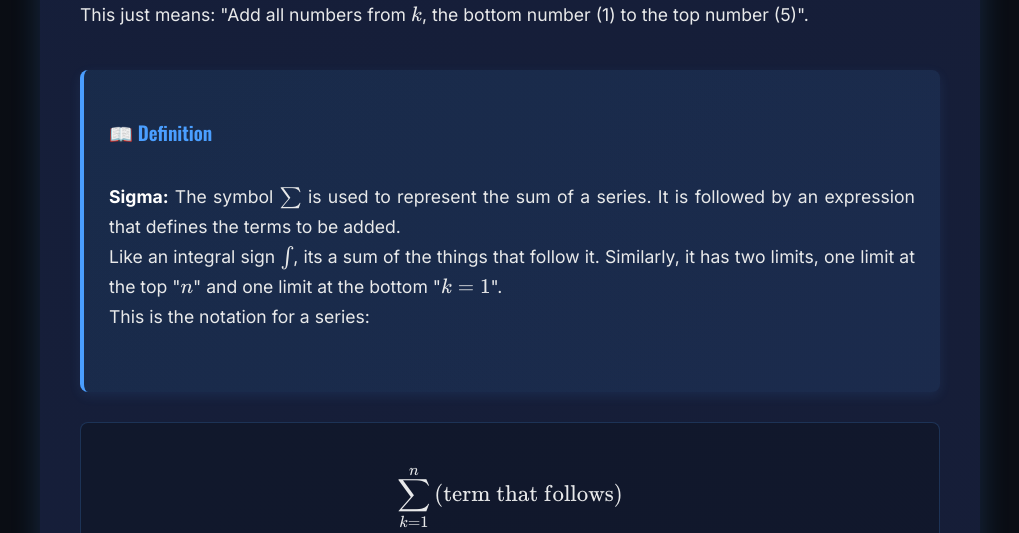
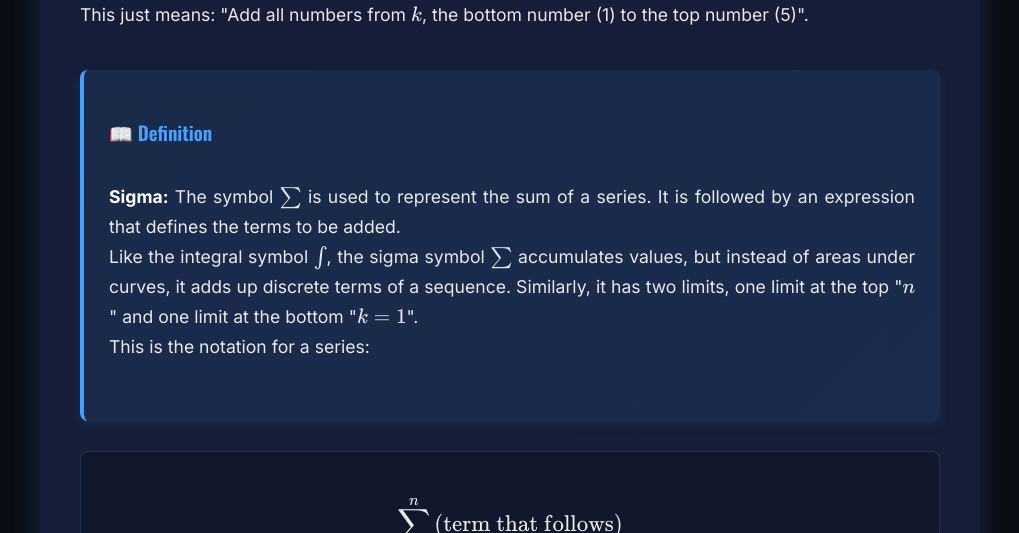
Before and after one commit to h-kakar11/math-tutorial-website, a Flask app: page /SeriesBasics in a window 1280 px wide. Shown: the part 2067-2600 px from the top of the page, without its empty margins (130-1149 px from the left). Run offline with Flask 3, Linux system fonts and the light colour scheme.

Commit message:
fixed some incorrect logic and irregularities

```diff
--- a/templates/SeriesCP1/SeriesBasics.html
+++ b/templates/SeriesCP1/SeriesBasics.html
@@ -106,7 +106,7 @@
         <h4 class="box-title">📖 Definition</h4>
         <p class="lesson-text">
           <strong>Sigma:</strong> The symbol $\sum$ is used to represent the sum of a series. It is followed by an expression that defines the terms to be added.
-          <br> Like an integral sign $\int$, its a sum of the things that follow it. Similarly, it has two limits, one limit at the top "$n$" and one limit at the bottom "$k=1$".
+          <br> Like the integral symbol $\int$, the sigma symbol $\sum$ accumulates values, but instead of areas under curves, it adds up discrete terms of a sequence. Similarly, it has two limits, one limit at the top "$n$" and one limit at the bottom "$k=1$".
           <br> This is the notation for a series:
         </p>
       </div>
@@ -117,9 +117,10 @@
 
       <h3 class="subsection-heading">Sums of constant terms:</h3>
       <p class="lesson-text">
-        The sum of a constant term (in the below instance is five) is just the constant + the number of terms.
+        The sum of a constant term (in the below instance is five) is just the constant $\times$ the number of terms.
         <br> For example, the sum of: $$\sum^{10}_{k=1} 5$$ is simply $$5 + 5 + 5 + 5 + 5 + 5 ... \text{ten times} = 50.$$
         <br> The formula for this is: $$\sum^{n}_{k=1} \gamma = \gamma \times n$$ where $\gamma$ (gamma) is the constant, and $n$ is the number of terms.
+        <br> Note: $\sum_{k=1}^{n} 1 = n$ because we're adding 1 repeated $n$ times.
     </p>
 
       <div class="tip-box">
@@ -138,6 +139,7 @@
              <br> So: $$1500 + 100 = 1600$$
             </p>
           </div>
+        </details>
       </div>
 
 
@@ -180,7 +182,7 @@
         <br> Since this series is small, (limit is 4) we can just write it out fully. for longer series, theres a better method:
         <br> We can split the summation into two separate summations, similarly to the previous example:
         $$\sum^{4}_{k=1} (2k - 1) = \sum^{4}_{k=1} 2k - \sum^{4}_{k=1} 1$$
-        <br> To take it further, we can factor 2 out of the first summation:
+        <br> To take it further, since 2 is a constant, we can pull it outside the summation using linearity:
         $$\sum^{4}_{k=1} (2k - 1) = 2\sum^{4}_{k=1} k - \sum^{4}_{k=1} 1$$
         <br> Now, we can substitute the formulas we know:
         $$2\sum^{4}_{k=1} k - \sum^{4}_{k=1} 1 \quad = \quad 2\left(\frac{4(4+1)}{2}\right) - (1 \times 4)$$
@@ -204,7 +206,8 @@
 
           <div class="step">
             <div class="step-number">Step 1:</div>
-            <p class="lesson-text">Notice it doesn't start at 1? Lets first split it into more two and subtract the part we dont want.</p>
+            <p class="lesson-text">Notice it doesn't start at 1? Let's first split it into two and subtract the part we don't want.</p>
+            <p class="lesson-text">Since we want $r = 5$ to $r = 2N-1$, we can find $r = 1$ to $r = 2N-1$ and subtract $r = 1$ to $r = 4$ (which gives us $r = 5$ onwards).</p>
             <div class="math-display">
               $$\sum^{2N -1}_{r = 5} r \quad \text{ Can be written as} \rightarrow \quad \sum^{2N -1}_{r = 1} r - \sum^{4}_{r = 1} r$$
             </div>
@@ -230,17 +233,17 @@
             <div class="math-display">
             $$\text{So, we have:}$$
             $$\text{First part - Second part} = \boxed{(2N^2 - N) - 10} \rightarrow \text{proved.}$$
+            </div>
           </div>
         </div>
       </div>
- </div>
     </section>
 
     <!-- Common Mistakes Section -->
     <section class="lesson-section">
       <h2 class="section-heading">⚠️ Common Mistakes</h2>
       <div class="warning-box">
-        <h4 class="box-title">🚫 Mistake 1: Mistake 2: Forgetting to split Summations into two or more</h4>
+        <h4 class="box-title">🚫 Mistake 1: Forgetting to split Summations into two or more</h4>
         <p class="lesson-text">
         Splitting the summation is really handy and makes it much easier. If you have a complex summation, try breaking it down into smaller parts.
         </p>
@@ -267,7 +270,7 @@
         <h4 class="box-title">🎯 Practice Questions</h4>
         <p class="lesson-text">
             (A) Evaluate: $$\sum^{4}_{k = 1} (3k + 2)$$
-            <br>(B) Evaluate $$\sum^{40}_{21} r$$
+            <br>(B) Evaluate $$\sum_{r=21}^{40} r$$
             <br>(C) Find n given that $$\sum^{n}_{k=1} k = 528$$
             <br>(D) Show that $$\sum^{n}_{r=1} (7r - 4) = \frac{1}{2}n(7n-1)$$
         </p>
@@ -279,12 +282,12 @@
           <div style="margin-top: 15px; padding-top: 15px; border-top: 1px solid rgba(74, 158, 255, 0.2);">
             <p class="lesson-text">
                 (A) $$\sum^{4}_{k = 1} (3k + 2) = \sum^{4}_{k = 1} 3k + \sum^{4}_{k = 1} 2 = 3\sum^{4}_{k = 1} k + 2 \times 4 = 3(10) + 8 = \boxed{38}$$
-                <br>(B) $$\sum^{40}_{21} r = \sum^{40}_{1} r - \sum^{20}_{1} r = \frac{40(40+1)}{2} - \frac{20(20+1)}{2} = 820 - 210 = \boxed{610}$$
+                <br>(B) $$\sum_{r=21}^{40} r = \sum_{r=1}^{40} r - \sum_{r=1}^{20} r = \frac{40(40+1)}{2} - \frac{20(20+1)}{2} = 820 - 210 = \boxed{610}$$
                 <br>(C) $$\sum^{n}_{k=1} k = \frac{n(n+1)}{2} = 528 \Rightarrow n(n+1) = 1056 \Rightarrow n^2 + n - 1056 = 0$$
                 $$\text{Using the quadratic formula: } n = \frac{-1 \pm \sqrt{1 + 4 \times 1056}}{2} = \frac{-1 \pm \sqrt{4225}}{2} = \frac{-1 \pm 65}{2}$$
                 $$\text{So, } n = \frac{64}{2} = \boxed{32} \text{ (since n must be positive)}$$
-                <br>(D) $$\sum^{n}_{r=1} (7r - 4) = 7\sum^{n}_{r=1} r - 4\sum^{n}_{r=1} 1 = 7\left(\frac{n(n+1)}{2}\right) - 4n = \frac{7n(n+1)}{2} - 4n$$
-                $$= \frac{7n^2 + 7n - 8n}{2} = \frac{7n^2 - n}{2} = \boxed{\frac{1}{2}n(7n-1)}$$
+                <br>(D) $$\sum^{n}_{r=1} (7r - 4) = 7\sum^{n}_{r=1} r - 4\sum^{n}_{r=1} 1 = 7\left(\frac{n(n+1)}{2}\right) - 4n$$
+                $$= \frac{7n(n+1)}{2} - \frac{8n}{2} = \frac{7n^2 + 7n - 8n}{2} = \frac{7n^2 - n}{2} = \boxed{\frac{1}{2}n(7n-1)}$$
                 $$\text{Thus, proved.}$$
             </p>
           </div>
@@ -398,7 +401,7 @@
           </div>
         </details>
       </div>
-    </section>
+
 
     <!-- Summary Section -->
     <section id="summary" class="lesson-section">
@@ -407,7 +410,7 @@
       <div class="definition-box">
         <h4 class="box-title">🎯 Key Takeaways</h4>
         <ul class="lesson-text">
-          <li>Summationsn are written with sigma: $\sum$</li>
+          <li>Summations are written with sigma: $\sum$</li>
           <li>We can break them down simpler </li>
           <li>We can factor out constants from the summation and find special terms.</li>
         </ul>
@@ -419,7 +422,7 @@
             I suggest now learning square series - where we have $\sum^{n}_{k=1} k^2$. This is a very useful series to know, and it will come in exams.
         </p>
       </div>
-    </section>
+
 
     <!-- Lesson Navigation -->
     <div class="lesson-nav">
@@ -430,13 +433,14 @@
       <a href="#" class="nav-button">Next Lesson →</a>
     </div>
 
+    <!-- Back to top button -->
+    <div style="text-align: center; margin: 30px 0;">
+      <a href="#top" class="nav-button">⬆️ Back to Top</a>
+    </div>
+</section>
   </div>
-
-  <!-- Back to top button -->
-  <div style="text-align: center; margin: 30px 0;">
-    <a href="#top" class="nav-button">⬆️ Back to Top</a>
-  </div>
-
+     </section>
+    </section>
 {% endblock %}
 
 {% block scripts %}
```
